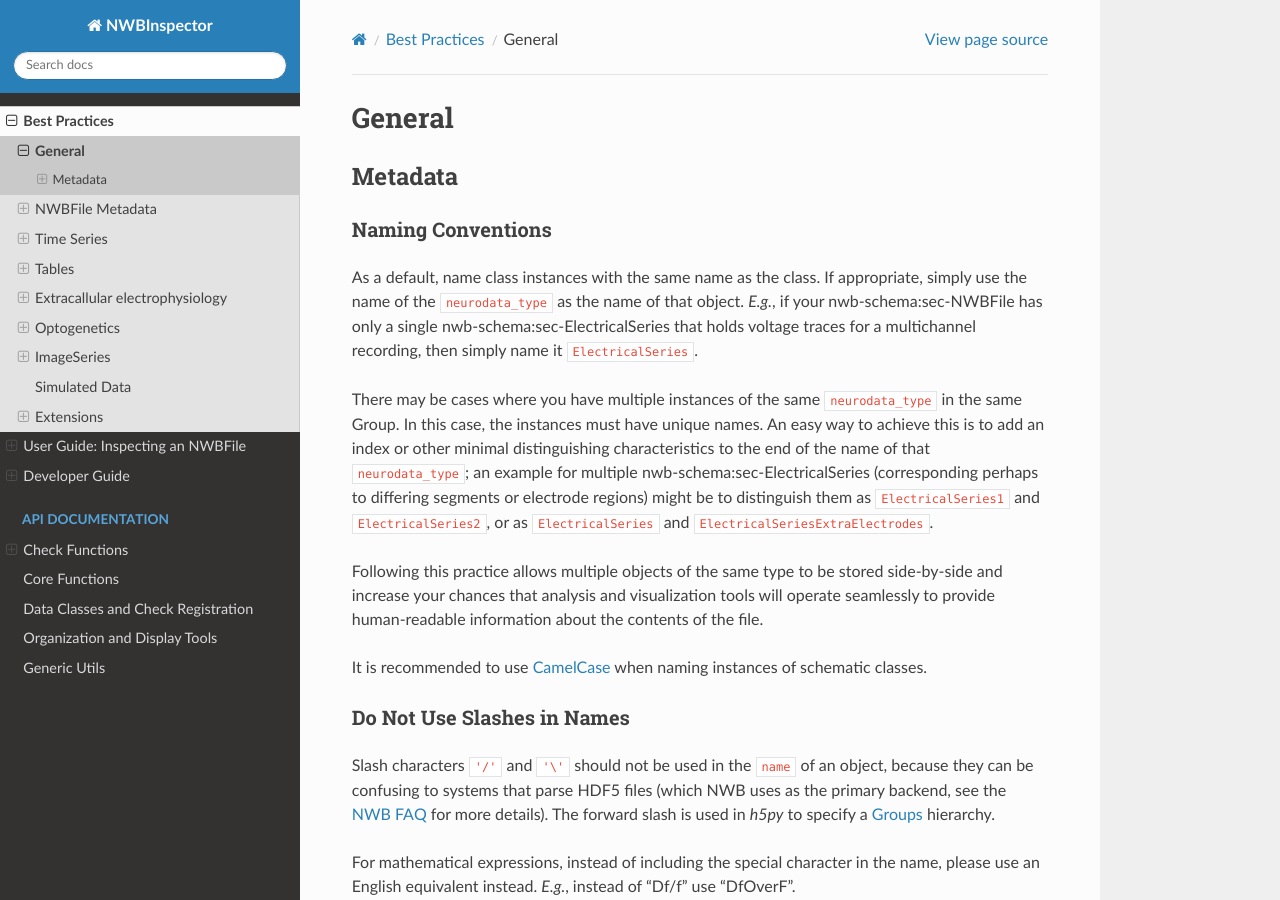
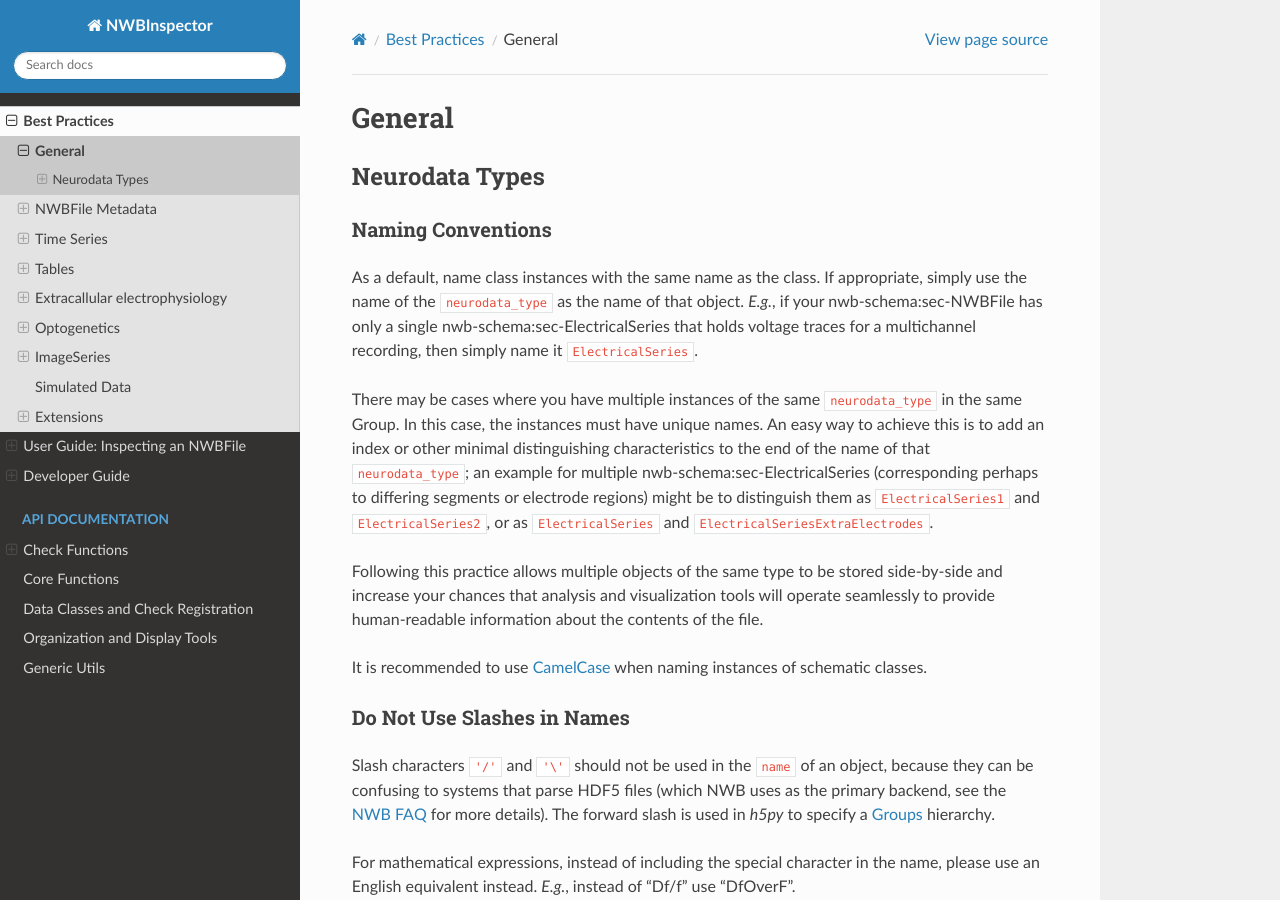
Before and after one commit to NeurodataWithoutBorders/nwbinspector, a Sphinx documentation site: the page built from docs/best_practices/general.rst, in a window 1280 px wide and 900 px high. Built offline with Sphinx 7.4.7 and the Read the Docs theme 2.0.0, drawn with Linux system fonts in a browser that asks for light colours.

Commit message:
Update general.rst

```diff
--- a/docs/best_practices/general.rst
+++ b/docs/best_practices/general.rst
@@ -3,8 +3,8 @@ General
 
 
 
-Metadata
---------
+Neurodata Types
+---------------
 
 
 
```
